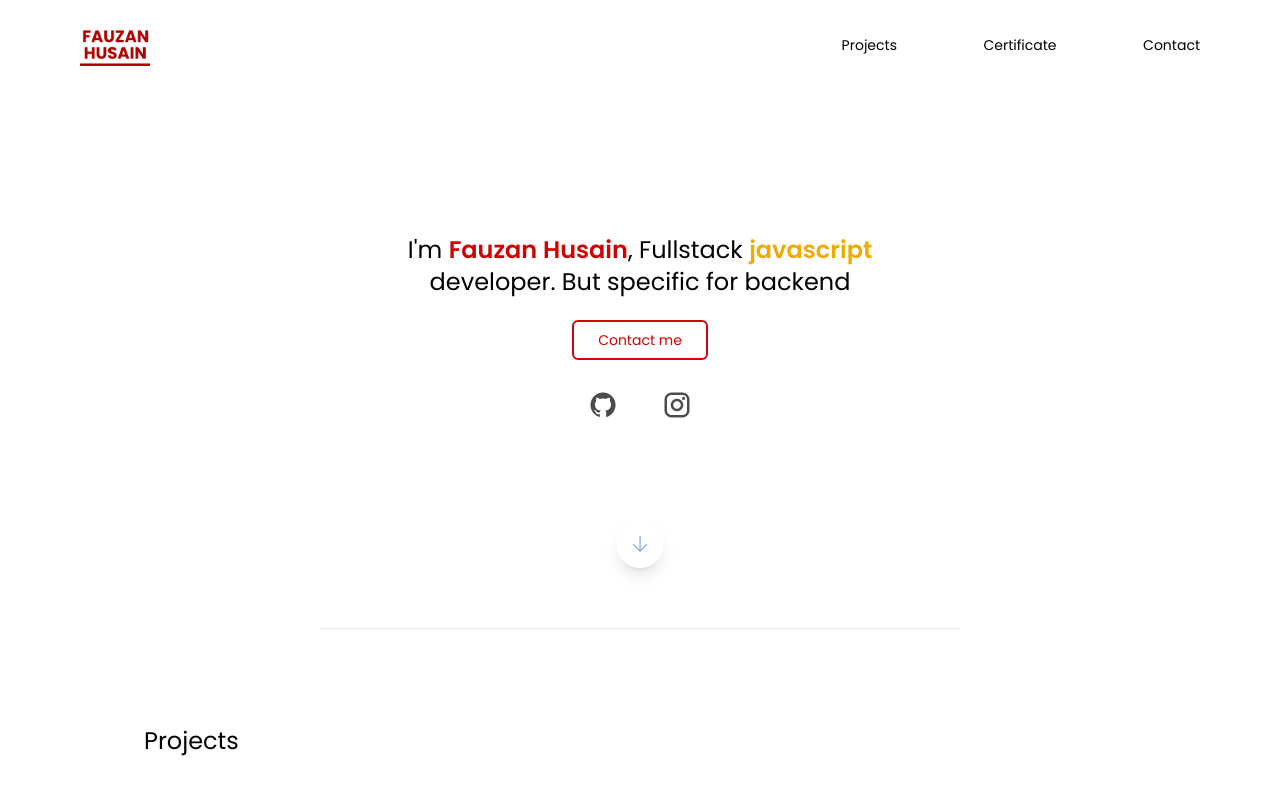
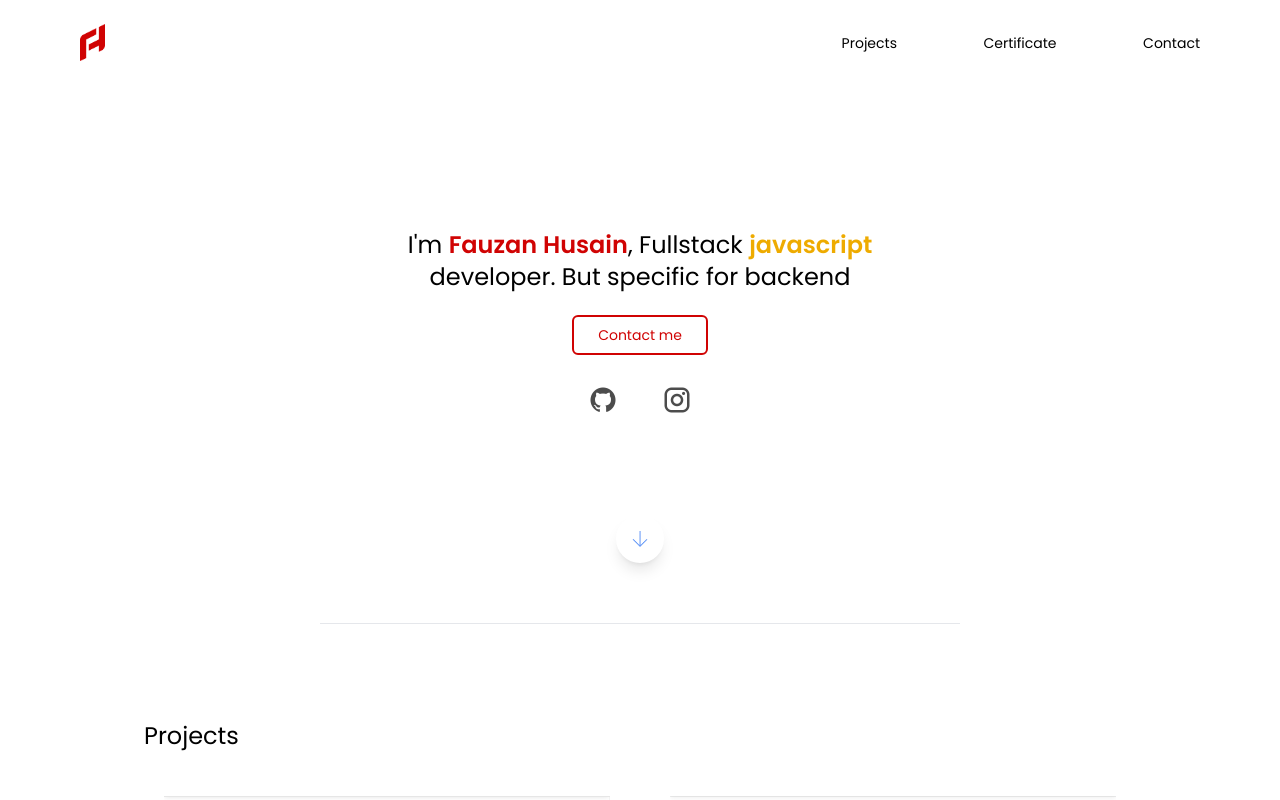
Before and after one commit to FauzanHusain13/portfolio, a Next.js app: page / in a window 1280 px wide. Shown: the top 800 px of the page. Built offline with nearby package versions, Linux system fonts and the light colour scheme.

Commit message:
update logo

```diff
--- a/components/navbar/index.js
+++ b/components/navbar/index.js
@@ -11,7 +11,7 @@ const Navbar = () => {
     return (
         <div className={`${poppins.className} flex justify-center sm:justify-between px-20 py-6`}>
             <div>
-                <Image src="/logo-fauzan.png" width={70} height={0} />
+                <Image src="/logo/logo.png" width={25} height={0} />
             </div>
 
             <div className="hidden sm:flex justify-between items-center w-[55%] md:w-[50%] lg:w-[32%] text-sm">
```
Also changed, not shown: public/logo/logo.png (added).
